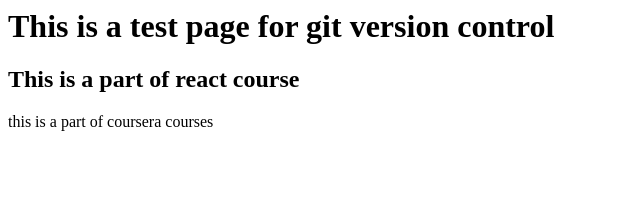
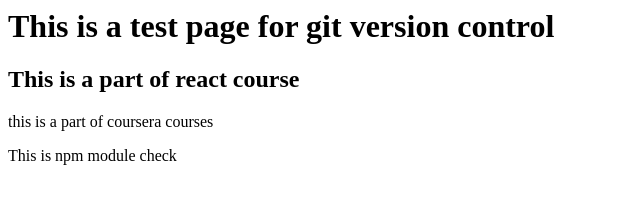
Before and after one commit to srujan875/ReactGitDemo, a website: page index.html in a window 1280 px wide. Shown: the whole page, without its empty margins (0-640 px from the left). Drawn offline with Linux system fonts and the light colour scheme.

Commit message:
fourth commit

```diff
--- a/index.html
+++ b/index.html
@@ -10,6 +10,7 @@
      <h1>This is a test page for git version control</h1>
      <h2>This is a part of react course</h2>
      <p> this is a part of coursera courses</p>
+     <p>This is npm module check </p>
 </body>
 
 </html>
```
Also changed, not shown: package.json (added, +27 -0 lines), 2 other files.
